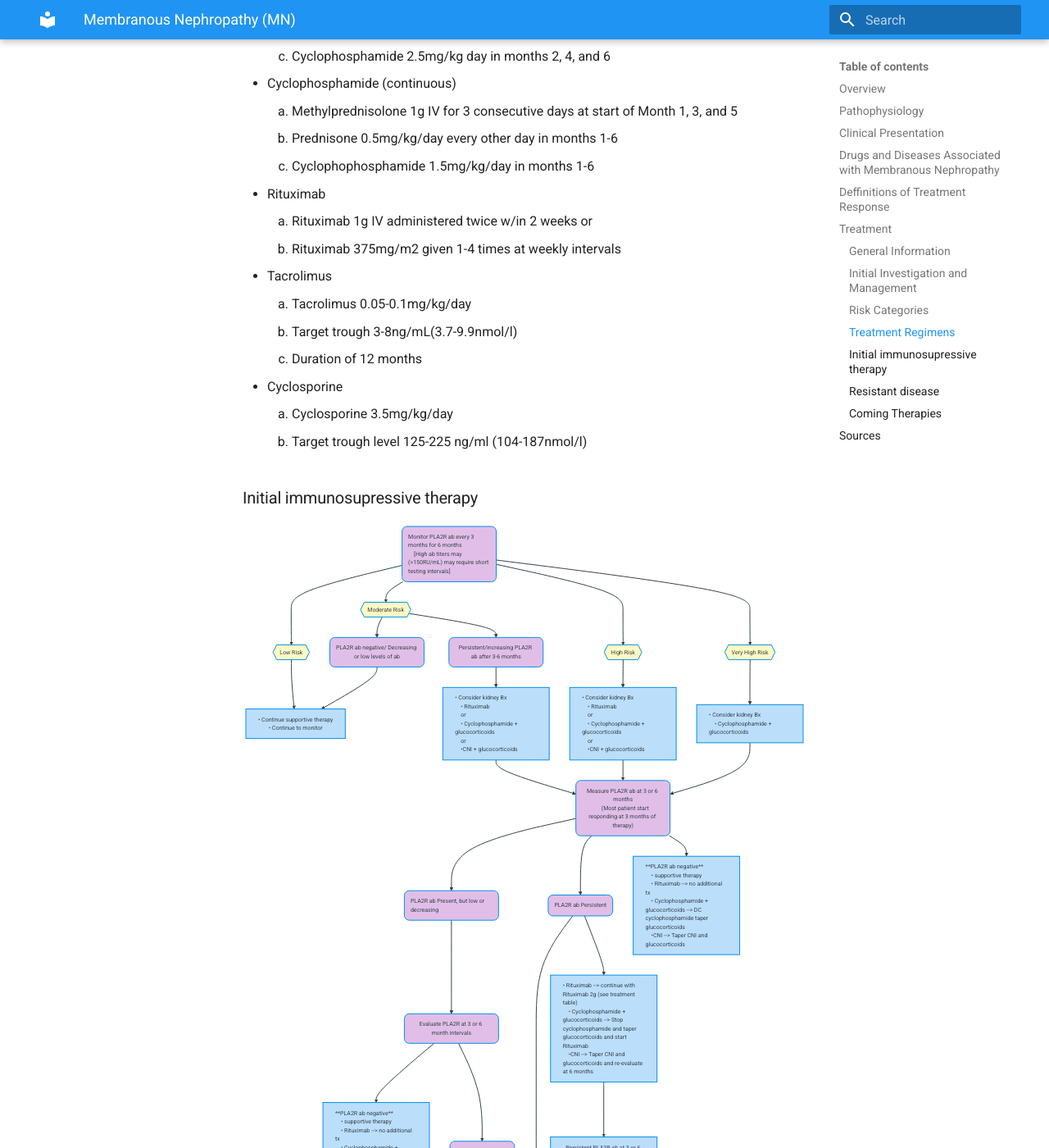
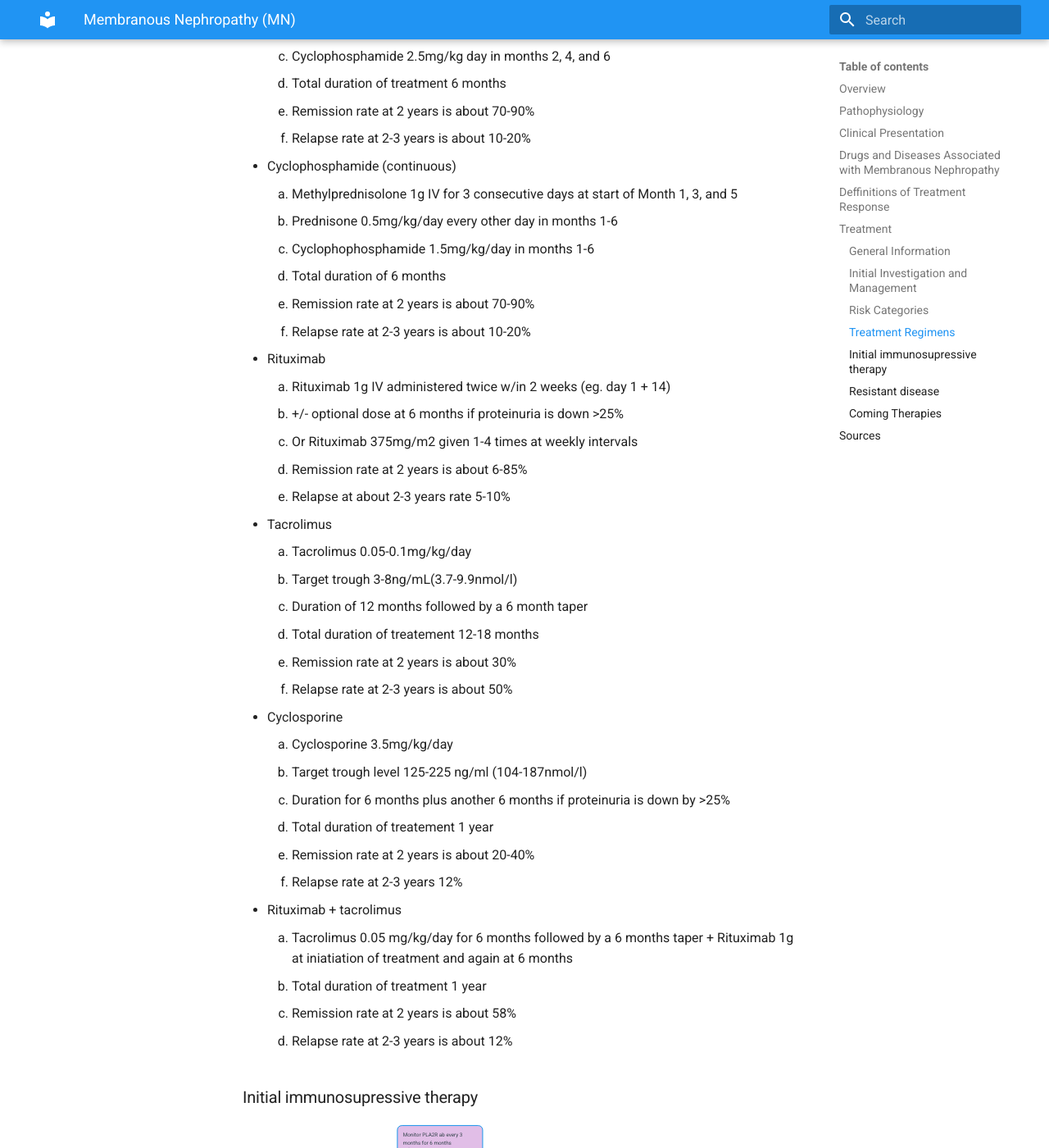
Before and after one commit to TTUNEPH2025/GN, an MkDocs documentation site: the page built from docs/Membranous.md, in a window 1280 px wide and 1400 px high, scrolled down 5891 px. Shown: the whole window at 82% size. Built offline with MkDocs 1.6.1 and Material for MkDocs 9.7.7, drawn with Linux system fonts in a browser that asks for light colours; some of the changed text lies outside the part shown.

Commit message:
Update Membranous.md

````diff
--- a/docs/Membranous.md
+++ b/docs/Membranous.md
@@ -195,24 +195,45 @@ kanban
     • Rapid deterioration of kidney function not otherwise explained]
 ```
 ### Treatment Regimens
- * Cyclophosphamide (cyclical)(Modified ponticell)
+ * Cyclophosphamide (cyclical)(Modified ponticell) + Gllucocorticoids
     1. Methylprednisolone 1g IV for 3 consecutive days at start of Month 1, 3, and 5
     2. Prednisone 0.5mg/kg/day in months 1, 3, 5, after finishing doses of methylprednisolone
     3. Cyclophosphamide 2.5mg/kg day in months 2, 4, and 6
+    4. Total duration of treatment 6 months
+    5. Remission rate at 2 years is about 70-90%
+    6. Relapse rate at 2-3 years is about 10-20%
  * Cyclophosphamide (continuous)
     1. Methylprednisolone 1g IV for 3 consecutive days at start of Month 1, 3, and 5
     2. Prednisone 0.5mg/kg/day every other day in months 1-6
     3. Cyclophophosphamide 1.5mg/kg/day in months 1-6
+    4. Total duration of 6 months
+    5. Remission rate at 2 years is about 70-90%
+    6. Relapse rate at 2-3 years is about 10-20%
  * Rituximab
-    1. Rituximab 1g IV administered twice w/in 2 weeks or
-    2. Rituximab 375mg/m2 given 1-4 times at weekly intervals
+    1. Rituximab 1g IV administered twice w/in 2 weeks (eg. day 1 + 14)
+       - +/- optional dose at 6 months if proteinuria is down >25%
+    3. Or Rituximab 375mg/m2 given 1-4 times at weekly intervals
+    4. Remission rate at 2 years is about 6-85%
+    5. Relapse at about 2-3 years rate 5-10%
  * Tacrolimus
     1. Tacrolimus 0.05-0.1mg/kg/day
     2. Target trough 3-8ng/mL(3.7-9.9nmol/l)
-    3. Duration of 12 months
+    3. Duration of 12 months followed by a 6 month taper
+    4. Total duration of treatement 12-18 months
+    5. Remission rate at 2 years is about 30%
+    6. Relapse rate at 2-3 years is about 50%
  * Cyclosporine
     1. Cyclosporine 3.5mg/kg/day
     2. Target trough level 125-225 ng/ml (104-187nmol/l)
+    3. Duration for 6 months plus another 6 months if proteinuria is down by >25%
+    4. Total duration of treatement 1 year
+    5. Remission rate at 2 years is about 20-40%
+    6. Relapse rate at 2-3 years 12%
+  * Rituximab + tacrolimus
+    1. Tacrolimus 0.05 mg/kg/day for 6 months followed by a 6 months taper + Rituximab 1g at iniatiation of treatment and again at 6 months
+    2. Total duration of treatment 1 year
+    3. Remission rate at 2 years is about 58%
+    4. Relapse rate at 2-3 years is about 12%
 ### Initial immunosupressive therapy
 ```mermaid
 ---
````
Also changed, not shown: other parts of docs/Membranous.md (+1 -1 lines).
